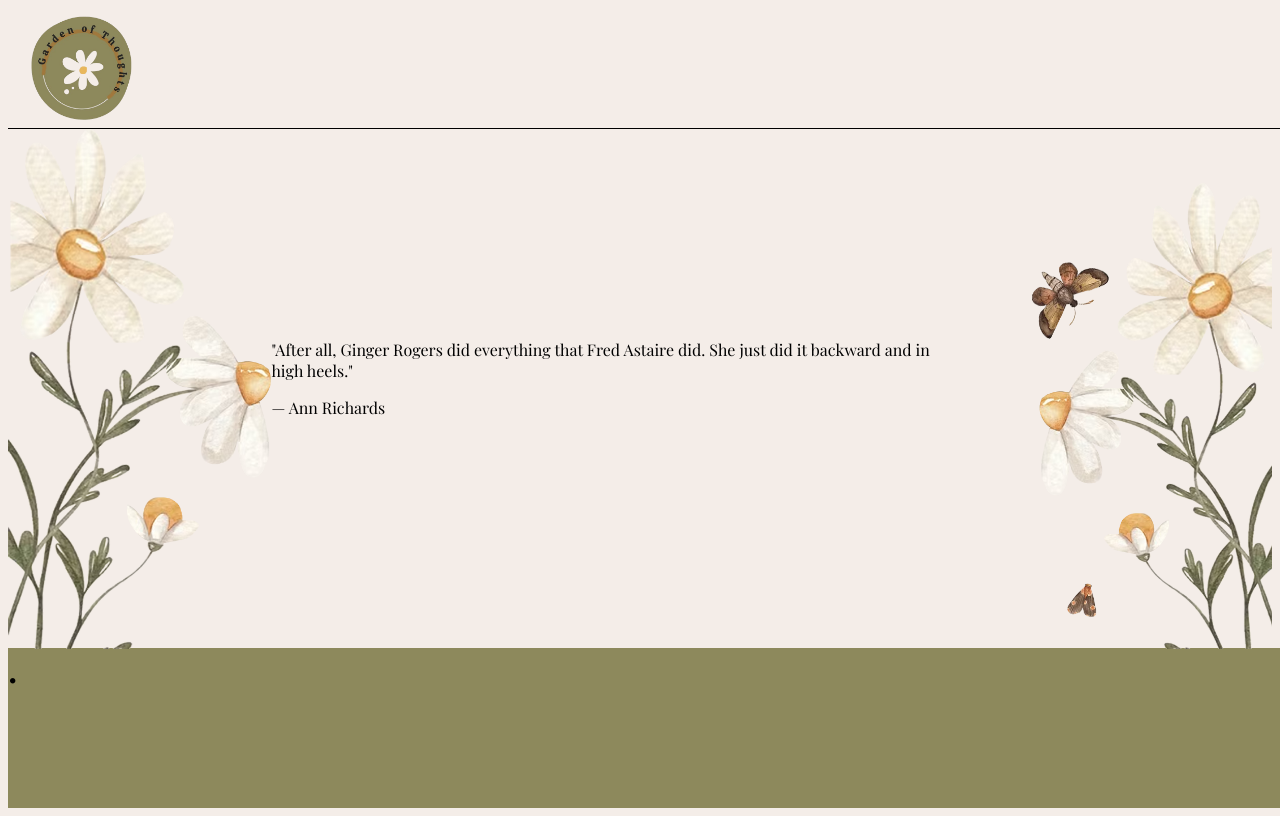
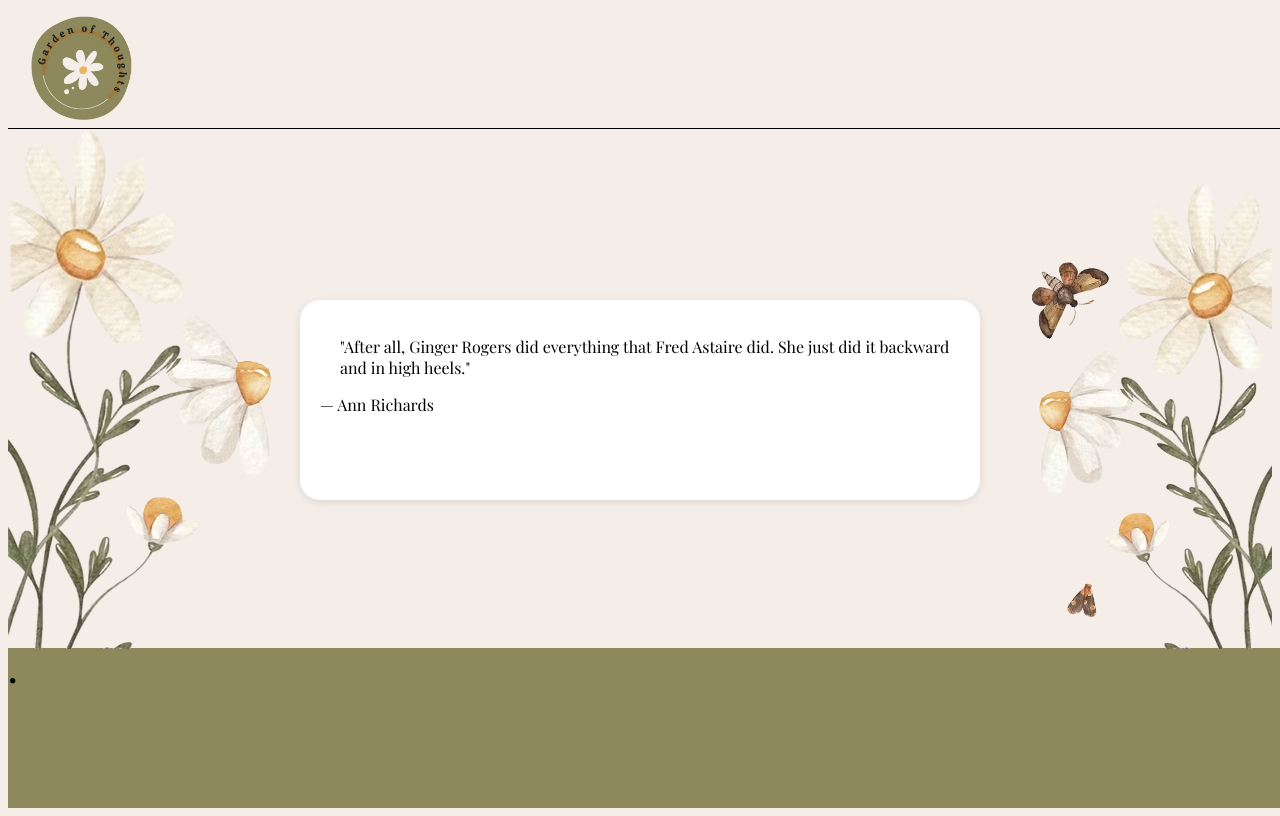
Before and after one commit to hgall3/empower-phrases-app, a React (Vite) app: page / in a window 1280 px wide. Built offline with nearby package versions, Linux system fonts and the light colour scheme.

Commit message:
styles added to PhraseList.scss

```diff
--- a/src/components/PhraseList.jsx
+++ b/src/components/PhraseList.jsx
@@ -1,3 +1,6 @@
+import "./PhraseList.scss"
+
+
 function PhraseList({ phrases }) {
     return (
       <div className="phrase-list">
@@ -7,7 +10,7 @@ function PhraseList({ phrases }) {
           phrases.map((phrase) => (
             <div key={phrase.id} className='phrase-card'>
               <p className='phrase-text'>"{phrase.text}"</p>
-              <p className='phrase-author'>— {phrase.author || "Anonymous"}</p>
+              <p className='  '>— {phrase.author || "Anonymous"}</p>
             </div>
           ))
         )}
--- /dev/null
+++ b/src/components/PhraseList.scss
@@ -0,0 +1,15 @@
+@use "/src/styles/variables.scss" as *;
+@use "/src/styles/function.scss" as *;
+
+.phrase-card {
+    width: 50vw;
+    height: 20vh;
+    padding: px-to-rem(20);
+    background-color: $card-color;
+    border-radius: px-to-rem(20);
+    box-shadow: 0 2px 8px rgba(0, 0, 0, 0.1);
+    font-style: $font-primary;
+    .phrase-text,.phrase-author  {
+        padding-left: px-to-rem(20);
+    }
+}
--- a/src/styles/main.scss
+++ b/src/styles/main.scss
@@ -55,3 +55,11 @@ footer{
     width: 100vw;
     height: 20vh;
 }
+
+
+.phrases-container {
+  position: absolute;
+  top: 50%;
+  left: 50%;
+  transform: translate(-50%, -50%);
+}
--- a/src/styles/variables.scss
+++ b/src/styles/variables.scss
@@ -1,4 +1,5 @@
 $primary-color: #F4EDE8;
 $secondary-color: #8D895C;
 $font-color: black;
+$card-color: white;
 $font-primary: 'Playfair Display', serif;
```
